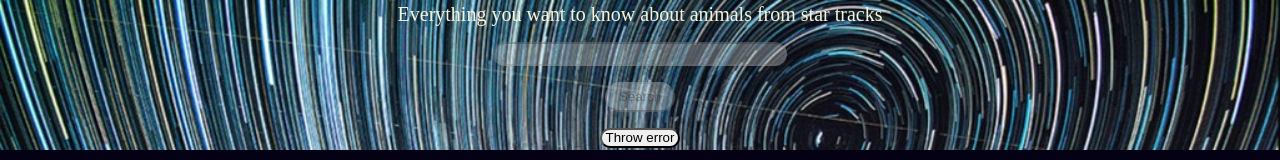
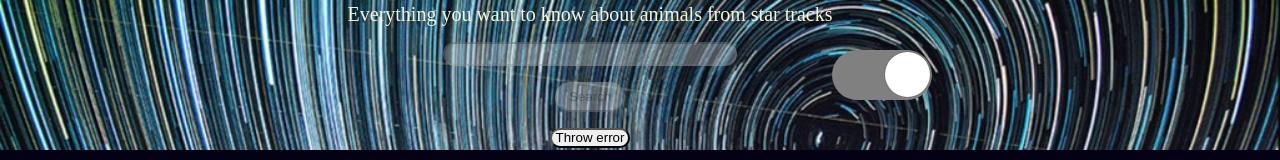
Before and after one commit to timoshenkovanadya/react-project, a React (Vite) app in the folder my-react-app/: page /page/1 in a window 1280 px wide. Shown: the top 160 px of the page. Built offline with nearby package versions, Linux system fonts and the light colour scheme; no server answers.

Commit message:
feat: add basic theme context

```diff
--- a/my-react-app/src/App.tsx
+++ b/my-react-app/src/App.tsx
@@ -7,6 +7,8 @@ import { CardsBlock } from "./components/CardsBlock/CardsBlock";
 import { ErrorBoundary } from "./components/ErrorBoundary/ErrorBoundary";
 import { Pagination } from "./components/Pagination/Pagination";
 import { SearchBlock } from "./components/SearchBlock/SearchBlock";
+import { ThemeContext } from "./context/ThemeContext";
+import { ThemeType } from "./app.types";
 
 export const App = () => {
   const [data, setData] = useState<Animal[]>([]);
@@ -14,6 +16,8 @@ export const App = () => {
   const [isFetching, setIsFetching] = useState<boolean>(true);
   const { page, detailId } = useParams();
   const navigate = useNavigate();
+
+  const [theme, setTheme] = useState<ThemeType>("dark");
 
   const searchDataHandler = (newSearch: string, page: string | undefined) => {
     if (!page) return;
@@ -37,8 +41,11 @@ export const App = () => {
   };
 
   return (
+    <ThemeContext.Provider value={{ theme, setTheme }}>
       <ErrorBoundary>
-    {detailId && <div className={s.backdrop} onClick={backdropClickHandler} />}
+        {detailId && (
+          <div className={s.backdrop} onClick={backdropClickHandler} />
+        )}
         <SearchBlock
           searchDataHandler={searchDataHandler}
           isFetching={isFetching}
@@ -51,5 +58,6 @@ export const App = () => {
         </div>
         <Pagination maxPage={maxPage} />
       </ErrorBoundary>
+    </ThemeContext.Provider>
   );
 };
--- a/my-react-app/src/app.types.ts
+++ b/my-react-app/src/app.types.ts
@@ -2,3 +2,4 @@ import { Animal } from "./api/api.types";
 
 export type PropsType = Record<string, never>;
 export type StateType = { data: Animal[]; isFetching: boolean };
+export type ThemeType = "dark" | "light";
--- a/my-react-app/src/components/SearchBlock/SearchBlock.tsx
+++ b/my-react-app/src/components/SearchBlock/SearchBlock.tsx
@@ -8,6 +8,7 @@ import React, {
 import { FormFieldsType, SearchBlockPropsType } from "./searchBlock.types";
 import { useValueWithLocalStorage } from "../../hooks/useValueWithLocalStorage";
 import { useNavigate, useParams } from "react-router-dom";
+import { ThemeToggle } from "../ThemeToggle/ThemeToggle";
 
 export const SearchBlock: React.FC<SearchBlockPropsType> = ({
   searchDataHandler,
@@ -75,6 +76,7 @@ export const SearchBlock: React.FC<SearchBlockPropsType> = ({
           Throw error
         </button>
       </form>
+      <ThemeToggle />
     </div>
   );
 };
--- /dev/null
+++ b/my-react-app/src/components/ThemeToggle/ThemeToggle.tsx
@@ -0,0 +1,26 @@
+import { useContext } from "react";
+import s from "./themeToggle.module.css";
+import { ThemeContext } from "../../context/ThemeContext";
+
+export const ThemeToggle = () => {
+  const { theme, setTheme } = useContext(ThemeContext);
+
+  return (
+    <>
+      <input
+        checked={theme === "dark"}
+        onChange={() => setTheme(theme === "dark" ? "light" : "dark")}
+        className={s.switchCheckbox}
+        id={`switch`}
+        type="checkbox"
+      />
+      <label
+        style={{ background: theme === "dark" ? "" : "#d5d9db" }}
+        className={s.switchLabel}
+        htmlFor={`switch`}
+      >
+        <span className={s.switchButton} />
+      </label>
+    </>
+  );
+};
--- /dev/null
+++ b/my-react-app/src/components/ThemeToggle/themeToggle.module.css
@@ -0,0 +1,43 @@
+.switchCheckbox {
+  height: 0;
+  width: 0;
+  visibility: hidden;
+}
+
+.switchLabel {
+  display: flex;
+  align-items: center;
+  justify-content: space-between;
+  cursor: pointer;
+  width: 100px;
+  height: 50px;
+  background: grey;
+  border-radius: 100px;
+  position: relative;
+  transition: background-color 0.2s;
+}
+.switchLabel.dark {
+    background: rgb(155, 10, 10);
+}
+
+.switchLabel .switchButton {
+  content: "";
+  position: absolute;
+  top: 2px;
+  left: 2px;
+  width: 45px;
+  height: 45px;
+  border-radius: 45px;
+  transition: 0.2s;
+  background: #fff;
+  box-shadow: 0 0 2px 0 rgba(10, 10, 10, 0.29);
+}
+
+.switchCheckbox:checked + .switchLabel .switchButton {
+  left: calc(100% - 2px);
+  transform: translateX(-100%);
+}
+
+.switchLabel:active .switchButton {
+  width: 60px;
+}
--- /dev/null
+++ b/my-react-app/src/context/ThemeContext.tsx
@@ -0,0 +1,12 @@
+import { createContext } from "react";
+import { ThemeType } from "../app.types";
+
+type ThemeContext = {
+  theme: ThemeType;
+  setTheme: React.Dispatch<React.SetStateAction<ThemeType>> | (() => void);
+};
+
+export const ThemeContext = createContext<ThemeContext>({
+  theme: "dark",
+  setTheme: () => {},
+});
```
Lines whose indentation alone changed are shown as unchanged.
